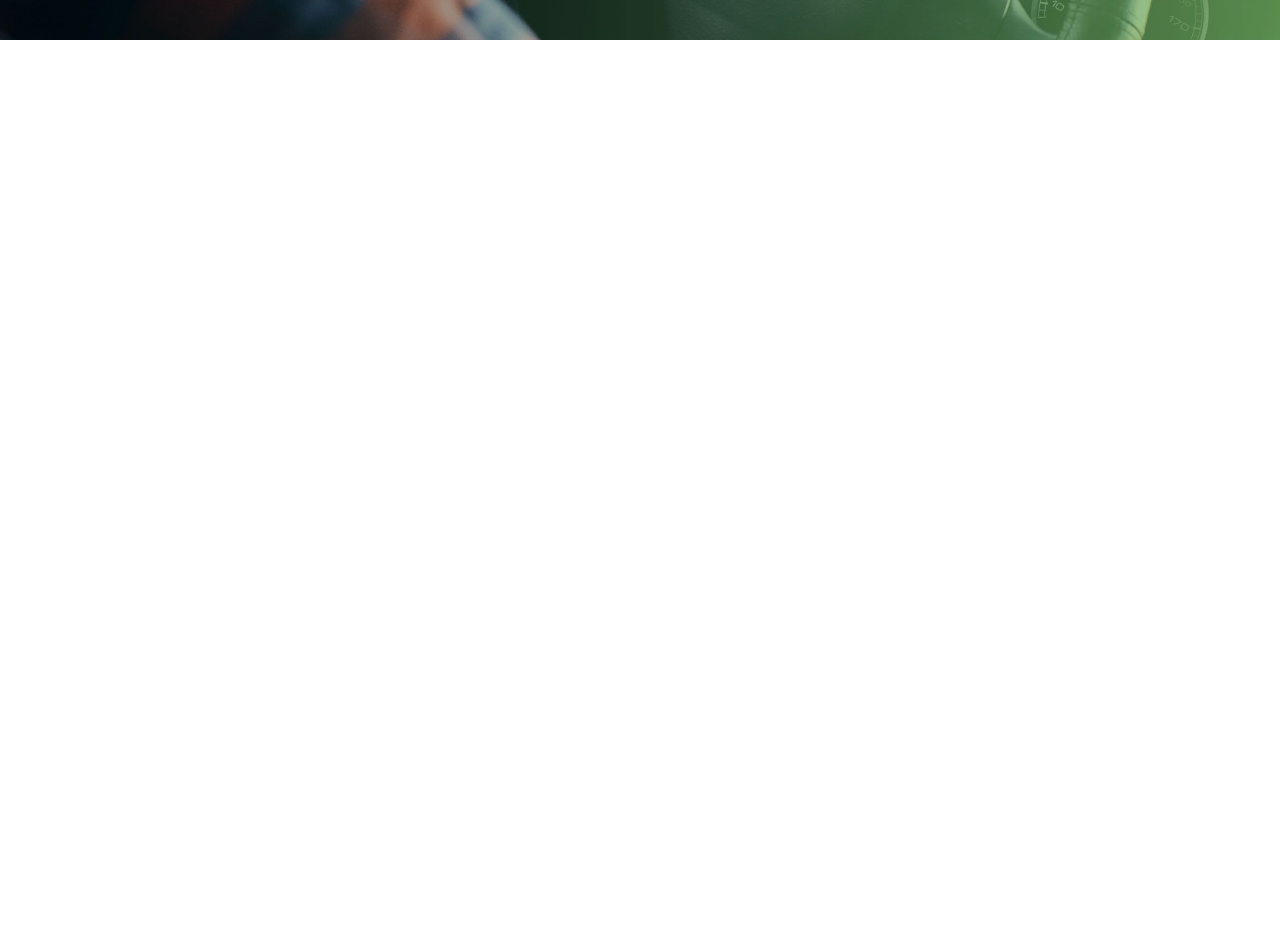
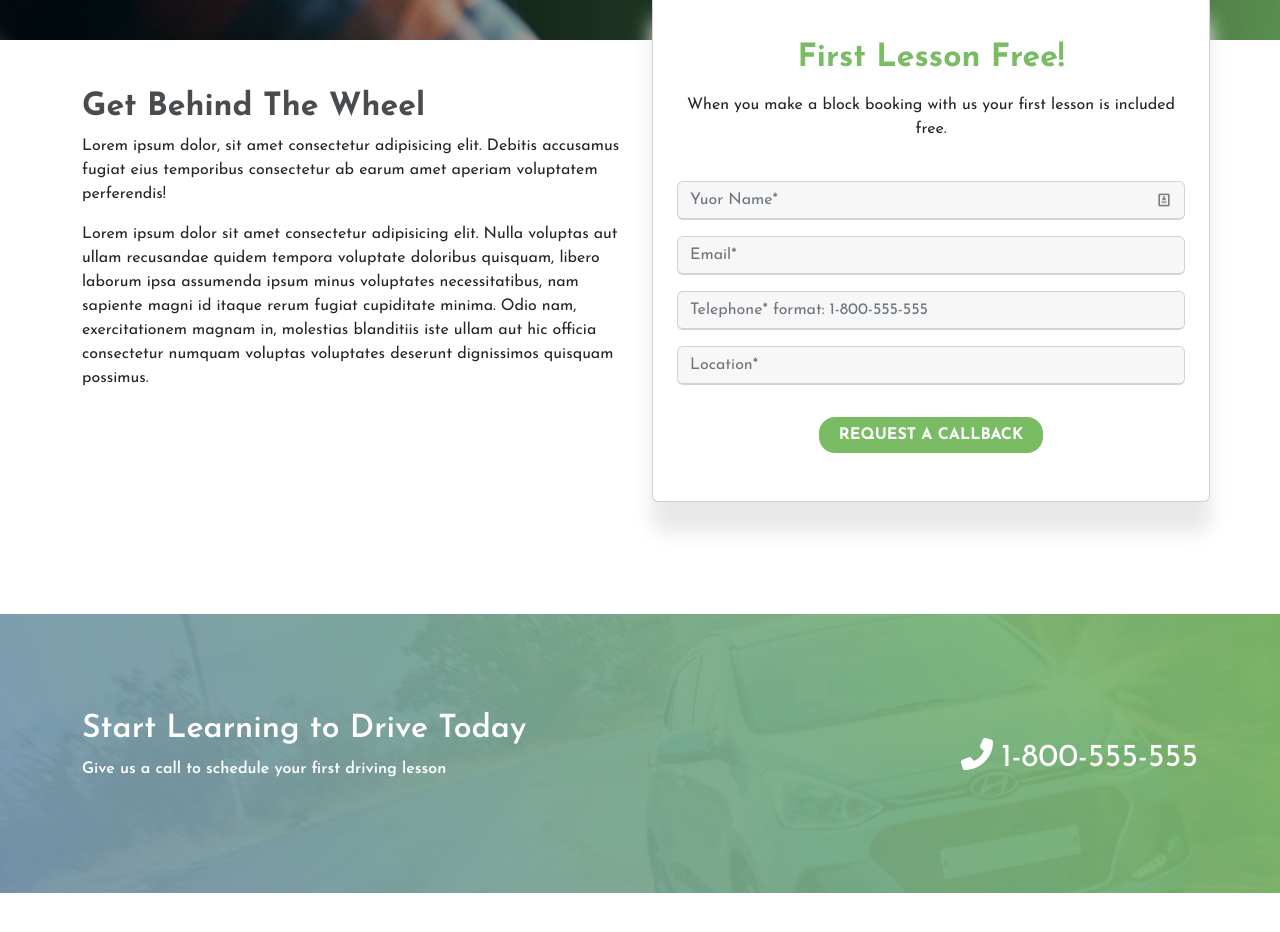
Before and after one commit to DeSantisDomiziano/proj-html-vuejs, a Vue app: page / in a window 1280 px wide. Shown: the part 520-1452 px from the top of the page. Before the commit the page ends 800 px from the top, so only its background shows below. Built offline with nearby package versions, Linux system fonts and the light colour scheme.

Commit message:
add section wheel and learning

```diff
--- a/index.html
+++ b/index.html
@@ -2,7 +2,7 @@
 <html lang="en">
   <head>
     <meta charset="UTF-8" />
-    <link rel="icon" type="image/svg+xml" href="/vite.svg" />
+    <link rel="icon" type="image/svg+xml" href="./src/assets/img/driving/driving_preview.jpg" />
     <meta name="viewport" content="width=device-width, initial-scale=1.0" />
 
     <title>Avada Drive</title>
--- a/src/App.vue
+++ b/src/App.vue
@@ -1,10 +1,12 @@
 <script>
 
     import SiteHeader from './components/SiteHeader.vue'
+    import SiteMain from './components/SiteMain.vue'
 
     export default {
         components: {
             SiteHeader,
+            SiteMain,
         }
     }
 
@@ -13,9 +15,9 @@
 <template>
 
     <SiteHeader/>
-    <!-- <SiteMain/>
-    <SiteFooter/> -->
-
+    <SiteMain/>
+<!--     <SiteFooter/>
+ -->
 </template>
 
 <style>
--- a/src/assets/scss/partials/_variables.scss
+++ b/src/assets/scss/partials/_variables.scss
@@ -5,4 +5,5 @@ $dark-opacity: #35363780;
 $darker: #1c1d1e;
 $light: #fff;
 $gray: #d3d3d3;
+$bg-input: #f7f7f7;
 $details: #83a2b4;
--- /dev/null
+++ b/src/components/BehindWheel.vue
@@ -0,0 +1,87 @@
+<script>
+export default {
+    name: 'BehindWheel'
+}
+</script>
+<template>
+
+    <div class="container py-5 position-relative">
+        <div class="row ">
+            <div class="col">
+                <h2>Get Behind The Wheel</h2>
+                <p>Lorem ipsum dolor, sit amet consectetur adipisicing elit. Debitis accusamus fugiat eius temporibus consectetur ab earum amet aperiam voluptatem perferendis!</p>
+                <p>Lorem ipsum dolor sit amet consectetur adipisicing elit. Nulla voluptas aut ullam recusandae quidem tempora voluptate doloribus quisquam, libero laborum ipsa assumenda ipsum minus voluptates necessitatibus, nam sapiente magni id itaque rerum fugiat cupiditate minima. Odio nam, exercitationem magnam in, molestias blanditiis iste ullam aut hic officia consectetur numquam voluptas voluptates deserunt dignissimos quisquam possimus.</p>
+            </div>
+            <div class="col">
+                <div class="card text-center py-5 px-4" id="firstLesson">
+                    <h2 class="pb-2">First Lesson Free!</h2>
+                    <p class="pb-4">When you make a block booking with us your first lesson is included free.</p>
+                    <form id="customer-data">
+                        <div class="input-group mb-3">
+                            <input type="text" class="form-control" placeholder="Yuor Name*" aria-label="Username" required>
+                            <span class="input-group-text" id="basic-addon1">
+                                <img src="../assets/img/image.png" alt="">
+                            </span>
+                        </div>
+                        <input type="email" class="form-control mb-3" placeholder="Email*" required>
+                        <input type="tel" class="form-control mb-3" placeholder="Telephone* format: 1-800-555-555" pattern="[0-9]{1}-[0-9]{3}-[0-9]{3}-[0-9]{3}" required>
+                        <input type="text" class="form-control mb-3" placeholder="Location*" required>
+                        <button type="submit" class="mt-3">REQUEST A CALLBACK</button>
+                    </form>
+                </div>
+            </div>
+            </div>
+        </div>
+
+</template>
+
+
+<style lang="scss" scoped>
+@use '../assets/scss/partials/variables' as *;
+
+#firstLesson {
+    position: absolute;
+    top: -50px;
+}
+
+h2 {
+    font-weight: bold;
+    color: #494c4e;
+}
+.card {
+    box-shadow: 0px 30px 20px 0px #e8e8e8;
+
+    h2 {
+        color: $primary;
+    }
+}
+
+input {
+    background-color: $bg-input;
+    border-bottom: 2px solid #ced4da;
+
+}
+
+span {
+    background-color: $bg-input;
+    border-bottom: 2px solid #ced4da;
+}
+.input-group {
+    input {
+        border-right: 0;
+    }
+}
+
+button {
+    padding: 0.35rem 1.25rem;
+    background-color: $primary;
+    border-radius: 1rem;
+    border: none;
+    font-weight: 700;
+    color: $light;
+
+    &:hover {
+        background-color: $hover;
+    }
+}
+</style>
--- /dev/null
+++ b/src/components/SiteMain.vue
@@ -0,0 +1,37 @@
+<script>
+import BehindWheel from './BehindWheel.vue'
+import StartLearning from './StartLearning.vue'
+
+export default {
+    name: 'SiteMain',
+    components: {
+        BehindWheel,
+        StartLearning
+    }
+}
+</script>
+
+<template>
+
+    <section>
+        <BehindWheel/>
+    </section>
+
+    <section id="StartLearning">
+        <StartLearning/>
+    </section>
+
+</template>
+
+
+<style lang="scss" scoped>
+section {
+    margin-bottom: 10rem;
+}
+
+#StartLearning {
+    background-image: url('../assets/img/bg/horizontal-cta-background.jpg');
+    background-size: cover;
+}
+
+</style>
--- /dev/null
+++ b/src/components/StartLearning.vue
@@ -0,0 +1,39 @@
+<script>
+
+export default {
+    name: 'StartLearning'
+}
+</script>
+<template>
+
+    <div class="container py-5 text-white">
+        <div class="row py-5 justify-content-between">
+            <div class="col-auto">
+                <h2>Start Learning to Drive Today</h2>
+                <p>Give us a call to schedule your first driving lesson</p>
+            </div>
+            <div class="col-auto mt-4">
+                <f-a-icon icon="fa-solid fa-phone" flip="horizontal"/>
+                <span class="px-1"></span>
+                <span>1-800-555-555</span>
+            </div>
+        </div>
+    </div>
+
+</template>
+
+
+<style lang="scss" scoped>
+* {
+    font-size: 2rem;
+    font-weight: 600;
+
+    p {
+        font-size: 1rem;
+    }
+
+    span {
+        font-weight: 400;
+    }
+}
+</style>
```
